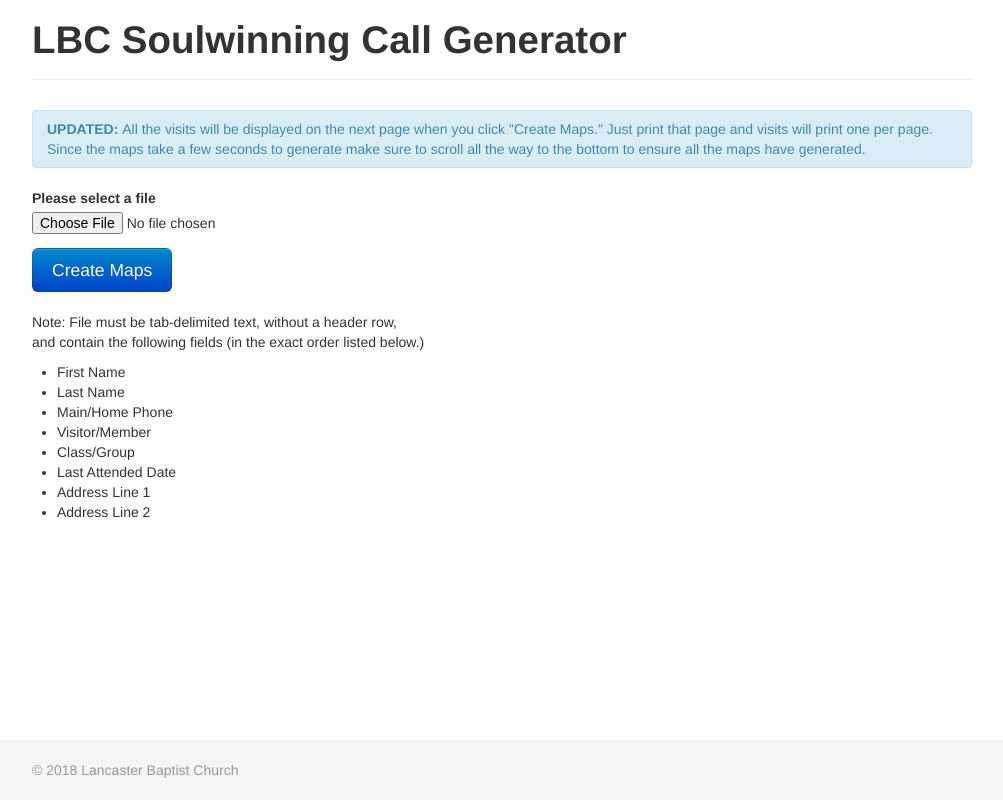
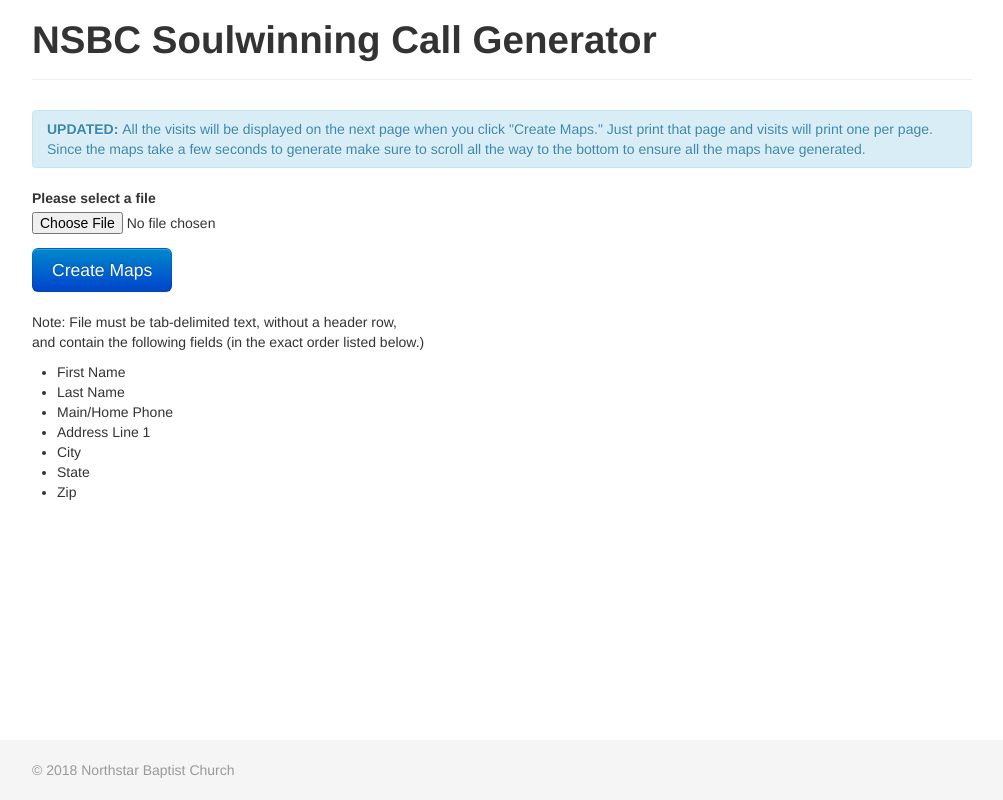
Before and after one commit to andrewwippler/visits, a PHP site: page / in a window 1280 px wide. Shown: the whole page, without its empty margins (138-1141 px from the left). Run offline with PHP 8.4, Linux system fonts and the light colour scheme.

Commit message:
Church Bus visits

```diff
--- a/index.php
+++ b/index.php
@@ -1,7 +1,7 @@
 <!DOCTYPE html>
 <html>
 <head>
-	<title>LBC Soulwinning Call Generator</title>
+	<title>NSBC Soulwinning Call Generator</title>
   <meta name="viewport" content="width=device-width, initial-scale=1.0">
   <link href="css/bootstrap.min.css" rel="stylesheet" media="screen">
   <link href="css/style.css" rel="stylesheet" media="screen">
@@ -10,7 +10,7 @@
   <div id="wrap">
     <div class="container">
       <div class="page-header">
-        <h1>LBC Soulwinning Call Generator</h1>
+        <h1>NSBC Soulwinning Call Generator</h1>
       </div>
       <div class="alert alert-info">
         <strong>UPDATED: </strong>All the visits will be displayed on the next page when you click "Create Maps." Just print that page and visits will print one per page. Since the maps take a few seconds to generate make sure to scroll all the way to the bottom to ensure all the maps have generated.
@@ -28,11 +28,11 @@
         <li>First Name</li>
         <li>Last Name</li>
         <li>Main/Home Phone</li>
-        <li>Visitor/Member</li>
-        <li>Class/Group</li>
-        <li>Last Attended Date</li>
         <li>Address Line 1</li>
-        <li>Address Line 2</li>
+        <li>City</li>
+				<li>State</li>
+				<li>Zip</li>
+
       </ul>
     </div>
     <div id="push"></div>
@@ -40,7 +40,7 @@
   <div id="footer">
     <div class="container">
       <p class="muted credit">
-        &copy; <?php echo date("Y"); ?> Lancaster Baptist Church
+        &copy; <?php echo date("Y"); ?> Northstar Baptist Church
       </p>
     </div>
   </div>
```
Also changed, not shown: maps.php (+26 -20 lines).
